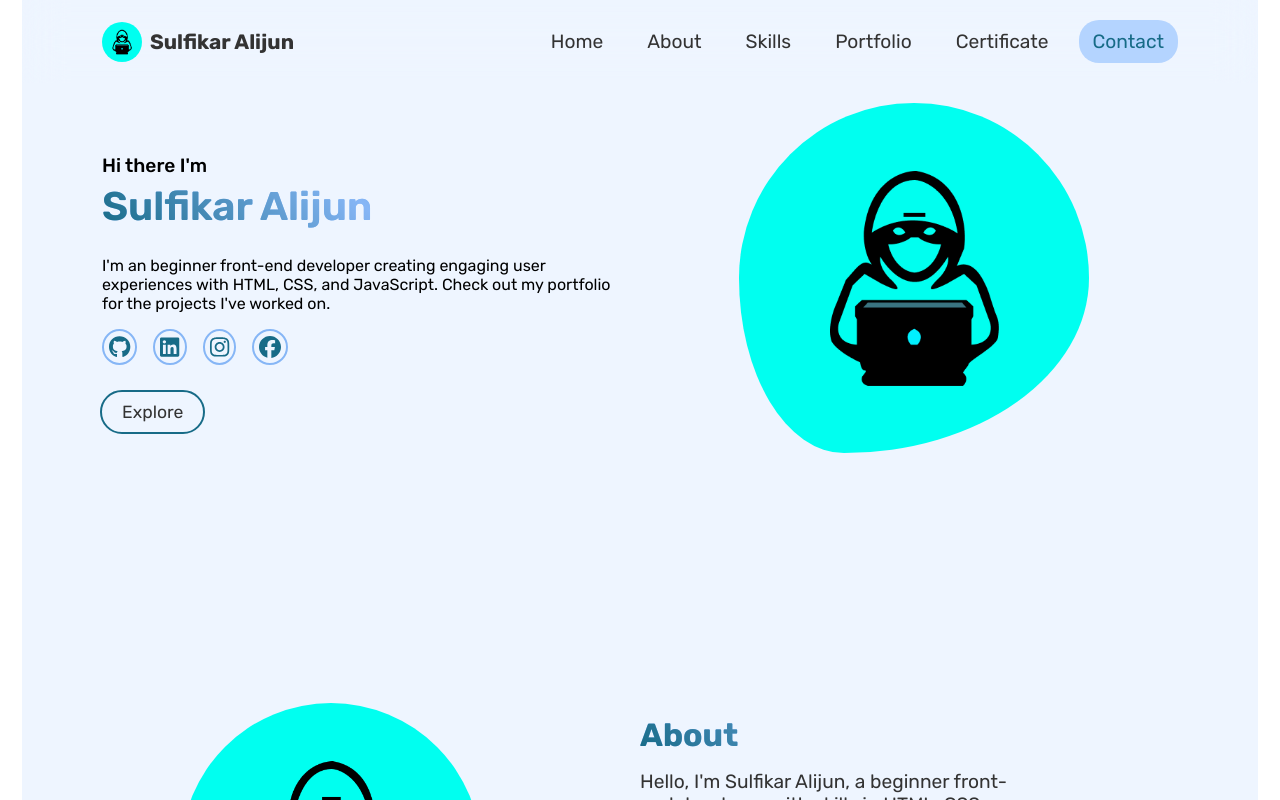
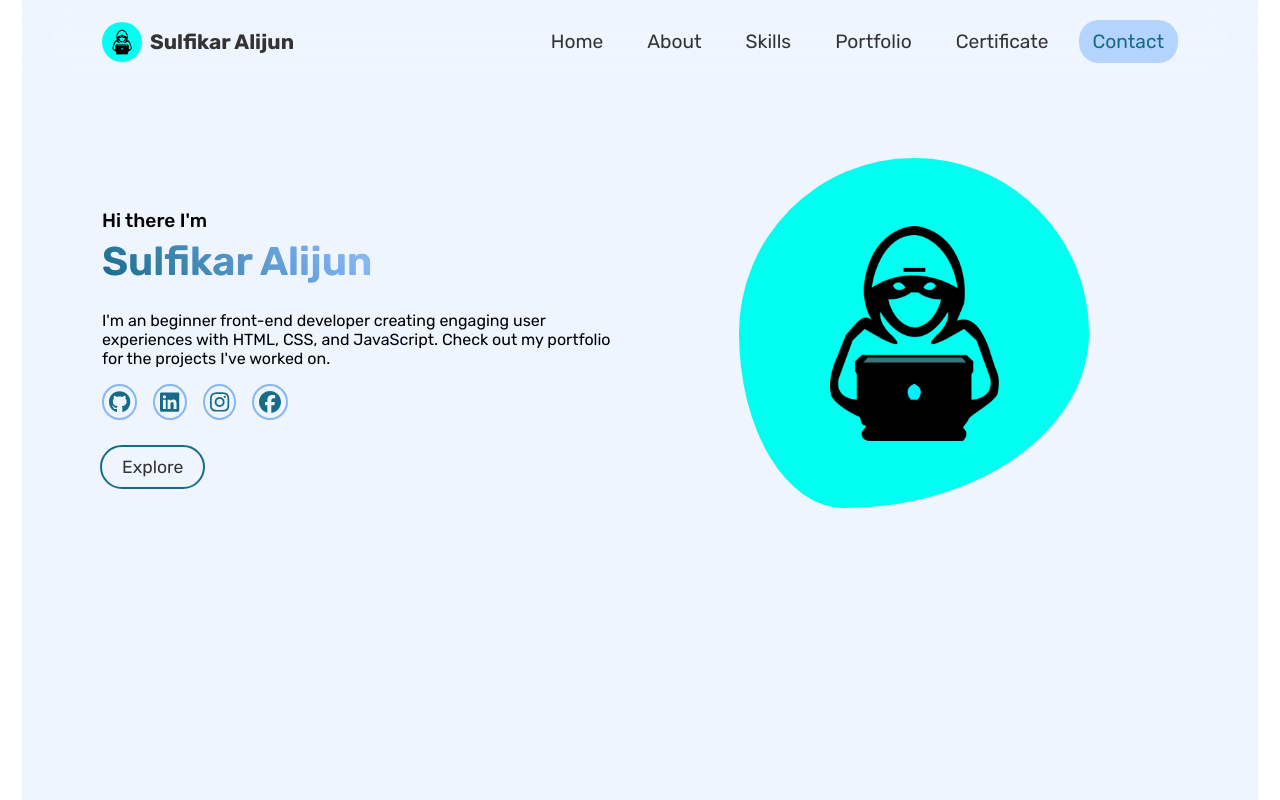
Before and after one commit to sulfikaralijun/Vue-Portfolio, a Vue app: page / in a window 1280 px wide. Shown: the top 800 px of the page. Built offline with nearby package versions, Linux system fonts and the light colour scheme.

Commit message:
update HomePage.vue

```diff
--- a/src/components/HomePage.vue
+++ b/src/components/HomePage.vue
@@ -23,13 +23,12 @@ import ButtonVue from './child/ButtonVue.vue';
 
 <style scoped>
 section#home {
-  margin-top: 20px;
   width: 100%;
   display: flex;
   align-items: center;
   justify-content: center;
   gap: 20px;
-  padding: 0 80px;
+  padding: 75px 80px;
 }
 
 section#home .text-section {
```
